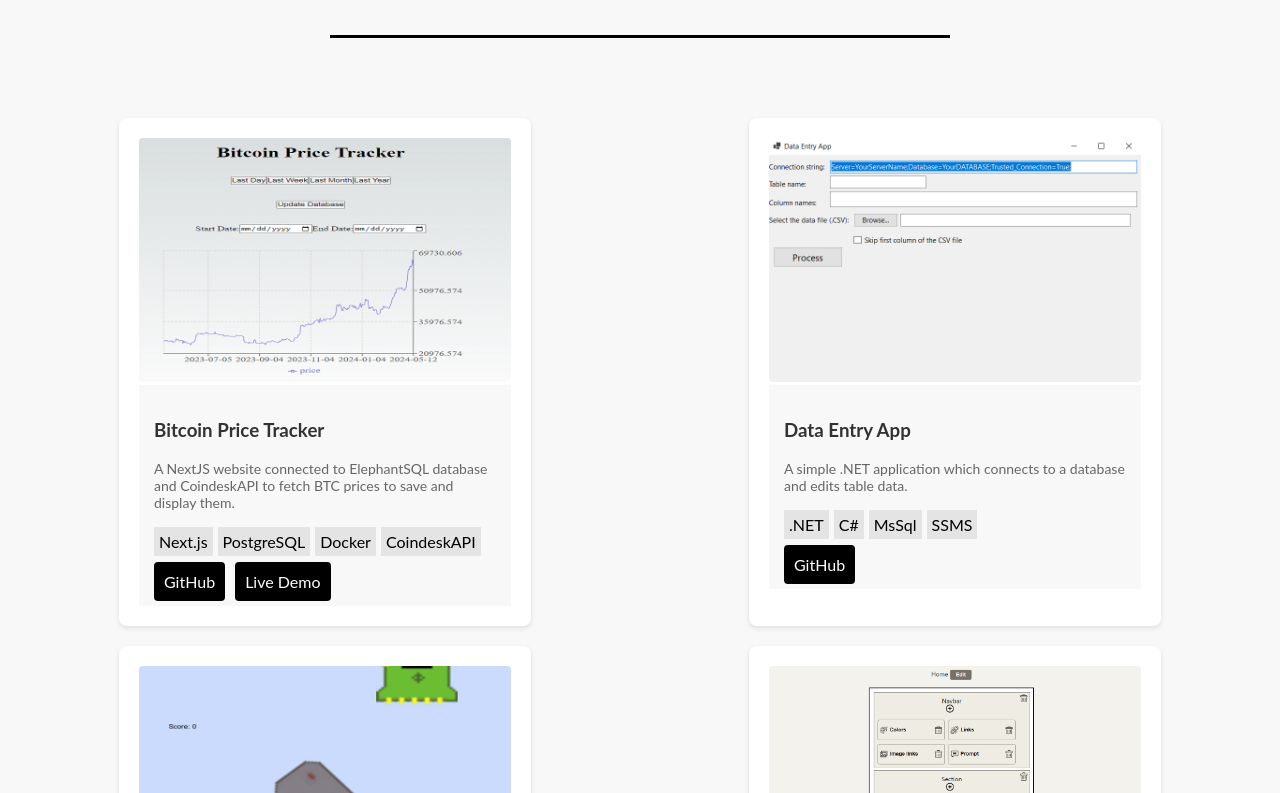
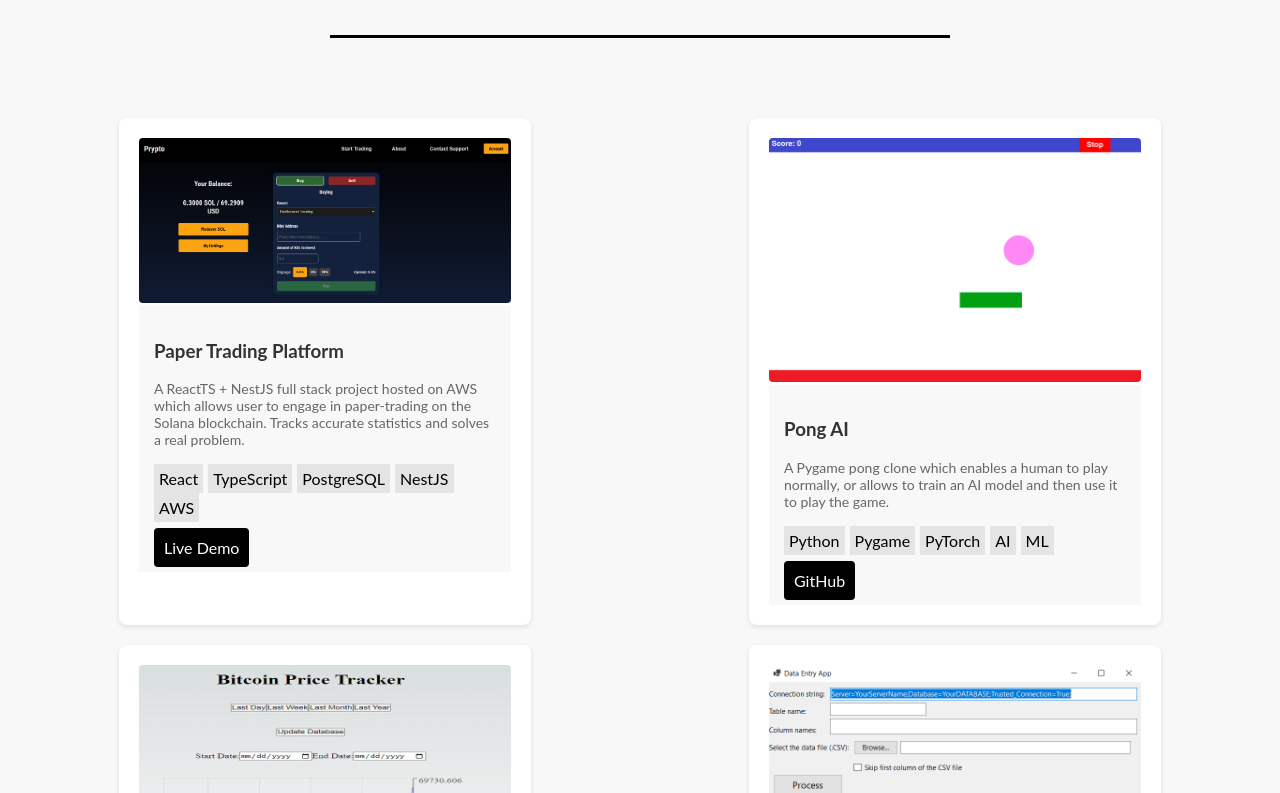
Before and after one commit to princeVegeta2/personalWebsite, a React (Create React App) app: page / in a window 1280 px wide. Shown: the part 2767-3560 px from the top of the page. Built offline with nearby package versions, Linux system fonts and the light colour scheme; no server answers.

Commit message:
Updated projects

```diff
--- a/src/components/sections/ProjectsSection.js
+++ b/src/components/sections/ProjectsSection.js
@@ -5,12 +5,28 @@ import TrackerScreenshot from '../../assets/images/tracker-screenshot.png';
 import DataEntryScreenshot from '../../assets/images/data-entry-screenshot.png';
 import FlappyScreenshot from '../../assets/images/flappy-screenshot.png';
 import WebBuilder from '../../assets/images/webBuilder.png';
+import PaperScreenshot from '../../assets/images/paper.png';
+import AiPongScreenshot from '../../assets/images/aiPong.png';
 
 function ProjectsSection() {
     const projects = [
         {
+            name: "Paper Trading Platform",
+            description: "A ReactTS + NestJS full stack project hosted on AWS which allows user to engage in paper-trading on the Solana blockchain. Tracks accurate statistics and solves a real problem.",
+            technologies: ["React", "TypeScript", "PostgreSQL", "NestJS", "AWS"],
+            image:PaperScreenshot,
+            liveDemo: "https://prypto.netlify.app/"
+        },
+        {
+            name: "Pong AI",
+            description: "A Pygame pong clone which enables a human to play normally, or allows to train an AI model and then use it to play the game.",
+            technologies: ["Python", "Pygame", "PyTorch", "AI", "ML"],
+            image: AiPongScreenshot,
+            githubLink: "https://github.com/princeVegeta2/ai-pong"
+        },
+        {
             name: "Bitcoin Price Tracker",
-            description: "A NextJS website connected to ElephantSQL database and CoindeskAPI to fetch BTC prices to save and display them.",
+            description: "A NextJS website connected to ElephantSQL(this DB provider is closing their business, the website might not work anymore) database and CoindeskAPI to fetch BTC prices to save and display them.",
             technologies: ["Next.js", "PostgreSQL", "Docker", "CoindeskAPI"],
             image: TrackerScreenshot,
             githubLink: "https://github.com/princeVegeta2/bitcoinPriceTracker",
```
Also changed, not shown: src/assets/images/aiPong.png (added), src/assets/images/paper.png (added).
